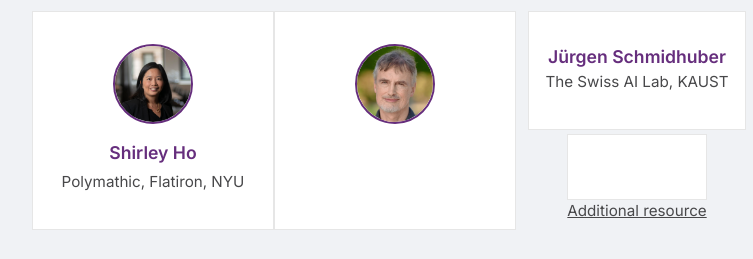
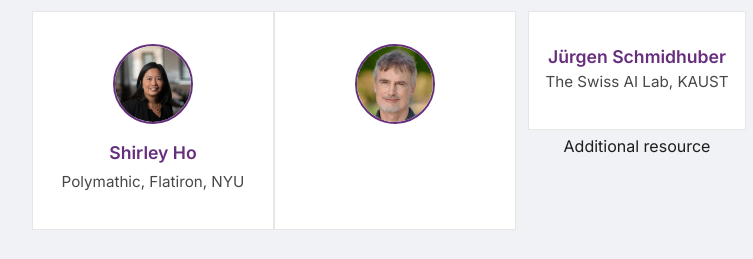
Before and after one commit to world-model-mila/world-model-mila.github.io, a website built with Vite: page index.html in a window 1280 px wide. Shown: the part 3140-3399 px from the top of the page, 124-877 px from the left. Built offline with nearby package versions, Linux system fonts and the light colour scheme; files whose address does not match are found by name.

Commit message:
Update index.html

```diff
--- a/index.html
+++ b/index.html
@@ -217,7 +217,7 @@
             <div class="organizer-info">
               <div class="organizer-name">Jürgen Schmidhuber</div>
               <div class="organizer-org">The Swiss AI Lab, KAUST</div>
-              <div class="organizer-org"><a href="https://people.idsia.ch/~juergen/world-model-boom.html" target="_blank">Additional resource</a></div>
+              <a href="https://people.idsia.ch/~juergen/world-model-boom.html" target="_blank">Additional resource</a>
             </div>
           </a>
 
```
